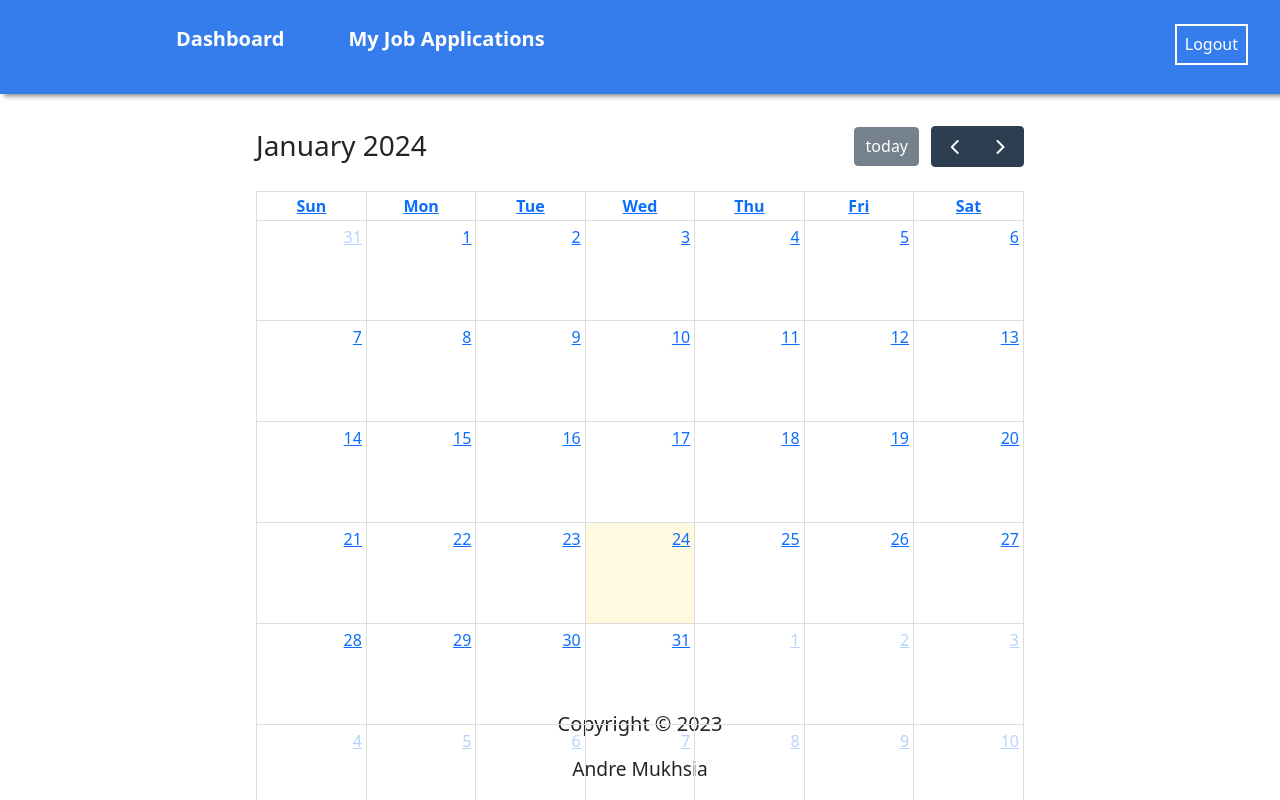
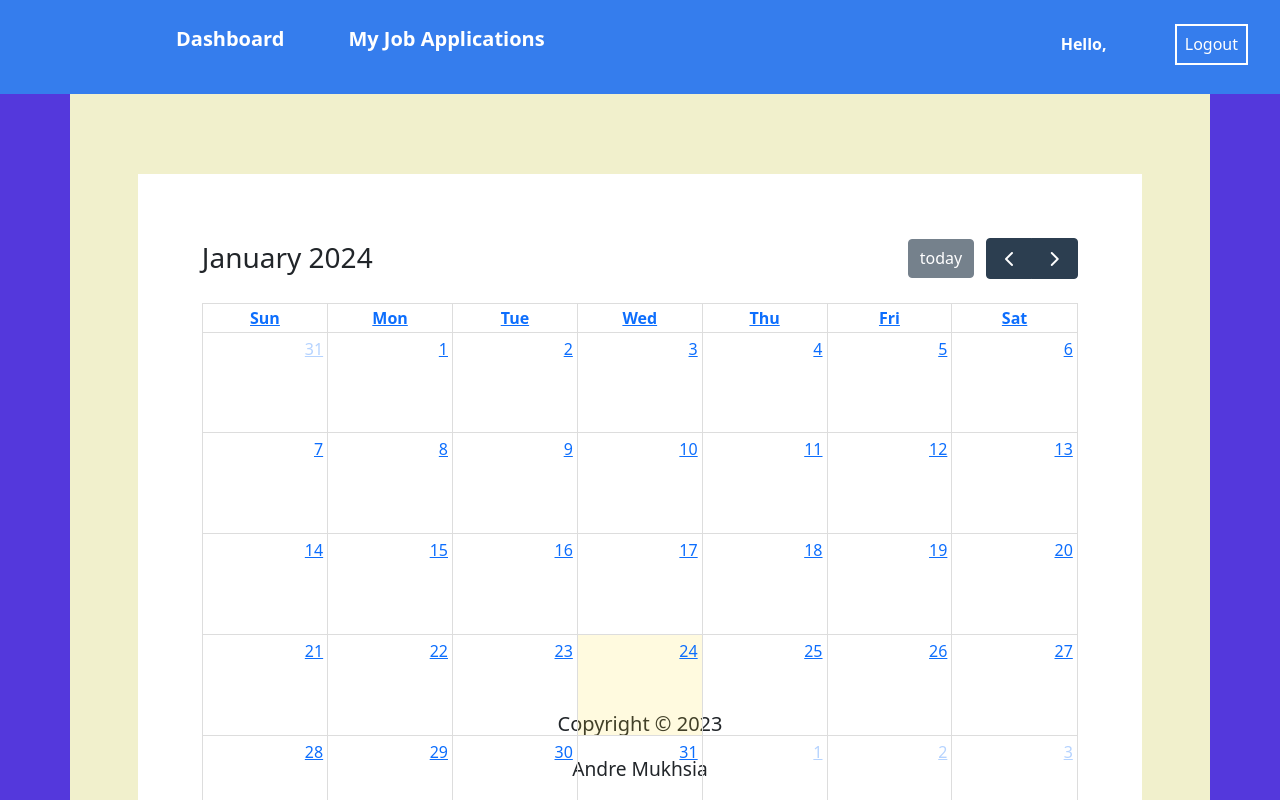
Before and after one commit to mukhsia/JobAppTrackr_Frontend, a React (Create React App) app: page / in a window 1280 px wide. Shown: the top 800 px of the page. Built offline with nearby package versions, Linux system fonts and the light colour scheme; no server answers; sample sign-in values are in the browser's storage.

Commit message:
Tweaked navbar and added CSS to calendar.

```diff
--- a/src/App.css
+++ b/src/App.css
@@ -1,43 +1,20 @@
-@import url("https://fonts.googleapis.com/css2?family=Poppins:wght@300;400&display=swap");
-
-*,
-*::before,
-*::after {
-  margin: 0;
-  padding: 0;
-  box-sizing: inherit;
-}
-
-html {
-  box-sizing: border-box;
-  font-family: "Poppins", sans-serif;
-}
+@import url('https://fonts.googleapis.com/css2?family=Poppins:wght@300;400&display=swap');
 
 p {
     font-size: 20px;
 }
 
-button {
-  background-color: transparent;
-  border: 2px solid steelblue;
-  color: steelblue;
-  font-size: 1rem;
-  font-family: inherit;
-  max-width: 100px;
-  padding: 0.5rem 0.5rem;
-}
-
-button:hover {
-  cursor: pointer;
-  color: white;
-  background-color: steelblue;
+.page-body {
+    background-color: #5438dc;
 }
 
 .container {
+    padding-top: 5rem;
     margin: 0 auto;
     max-width: 600px;
     overflow: auto;
     text-align: center;
+    background-color: #f1f0cc;
 }
 
 .form {
--- a/src/components/MyCalendar/MyCalendar.css
+++ b/src/components/MyCalendar/MyCalendar.css
@@ -1,6 +1,8 @@
 .myCalendar {
-    width: 60%;
+    width: 90%;
     top: 50%;
     left: 50%;
     margin: auto;
+    background-color: white;
+    padding: 4rem;
 }
--- a/src/components/MyCalendar/MyCalendar.jsx
+++ b/src/components/MyCalendar/MyCalendar.jsx
@@ -16,8 +16,9 @@ const MyCalendar = ({ applications }) => {
             (a) =>
                 a.interviews &&
                 a.interviews.map((i) => {
+                    const title = i.type + ' - ' + a.title;
                     const event = {
-                        title: a.title,
+                        title: title,
                         start: i.startDate,
                         end: i.endDate,
                         url: `../applications/${a.id}`,
--- a/src/components/NavBar/NavBar.css
+++ b/src/components/NavBar/NavBar.css
@@ -15,7 +15,6 @@ li {
     background: #357ded;
     box-shadow: 4px 2px 5px gray;
     color: white;
-    margin-bottom: 2rem;
     padding: 1.5rem 2rem;
 }
 
@@ -25,6 +24,10 @@ li {
 
 .nav-links li {
     padding-left: 4rem;
+}
+
+.logged-user {
+    padding-right: 4rem;
 }
 
 .nav-user button {
--- a/src/components/NavBar/NavBar.jsx
+++ b/src/components/NavBar/NavBar.jsx
@@ -29,9 +29,12 @@ const Navbar = () => {
             </ul>
             <div className="nav-user">
                 {user ? (
-                    <button className="btn-logout" onClick={logoutUser}>
-                        Logout
-                    </button>
+                    <div>
+                        <b className="logged-user">Hello, {user.userName}</b>
+                        <button className="btn-logout" onClick={logoutUser}>
+                            Logout
+                        </button>
+                    </div>
                 ) : (
                     <button
                         className="btn-login"
--- a/src/pages/Application/Application.js
+++ b/src/pages/Application/Application.js
@@ -45,7 +45,8 @@ const Application = () => {
     }, []);
 
     return (
-        <body>
+        <div className="page-body">
+            <div className="container">
                 <JobAppInfo
                     application={application}
                     onApplicationUpdate={fetchApplicationById}
@@ -60,7 +61,8 @@ const Application = () => {
                     applicationId={jobAppId}
                     onNotesUpdate={fetchApplicationById}
                 />
-        </body>
+            </div>
+        </div>
     );
 };
 
--- a/src/pages/MyDashboard/MyDashboard.js
+++ b/src/pages/MyDashboard/MyDashboard.js
@@ -59,9 +59,10 @@ const MyDashboard = () => {
     }, []);
 
     return (
-        <body>
+        <div className="page-body">
+            <div className="container">
                 <MyCalendar applications={applications} />
-            <div>
+                <div className="flex">
                     <div>
                         <h5>Most Recent Application</h5>
                         <TopFiveList topFive={topFive} />
@@ -74,7 +75,8 @@ const MyDashboard = () => {
                         />
                     </div>
                 </div>
-        </body>
+            </div>
+        </div>
     );
 };
 
--- a/src/pages/MyJobApplications/MyJobApplications.js
+++ b/src/pages/MyJobApplications/MyJobApplications.js
@@ -41,13 +41,18 @@ const MyJobApplications = () => {
     }, []);
 
     return (
-        <div>
-            <SearchBar searchFilter={searchFilter} onChange={setSearchFilter} />
-            <JobAppList
-                applications={applications}
-                onApplicationUpdate={fetchApplications}
-                searchFilter={searchFilter}
-            />
+        <div className="page-body">
+            <div className="container">
+                <SearchBar
+                    searchFilter={searchFilter}
+                    onChange={setSearchFilter}
+                />
+                <JobAppList
+                    applications={applications}
+                    onApplicationUpdate={fetchApplications}
+                    searchFilter={searchFilter}
+                />
+            </div>
         </div>
     );
 };
```
Lines whose indentation alone changed are shown as unchanged.
